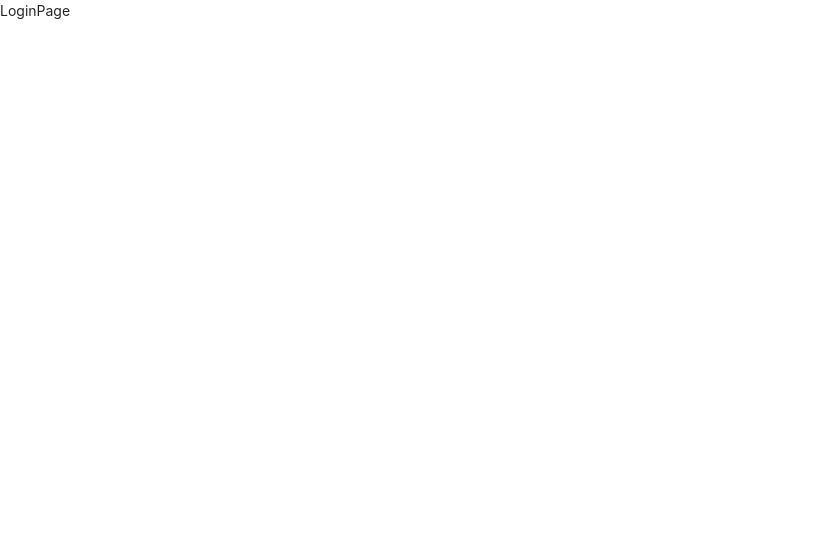
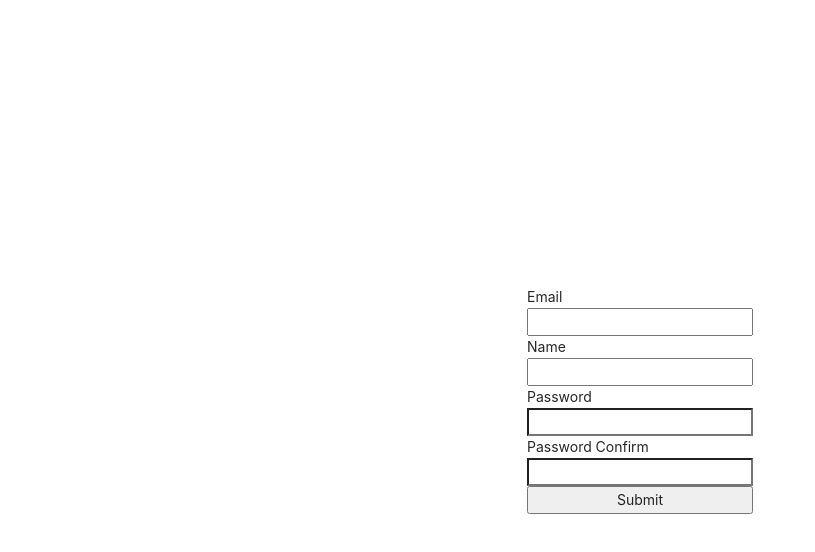
Before and after one commit to Zioq/mern-stack-boilerPlate, a React (Create React App) app in the folder client/: page /login in a window 1280 px wide. Shown: the top 552 px of the page, without its empty margins (0-815 px from the left). Built offline with nearby package versions, Linux system fonts and the light colour scheme.

Commit message:
update login page

```diff
--- a/client/package.json
+++ b/client/package.json
@@ -11,6 +11,7 @@
     "http-proxy-middleware": "^1.0.6",
     "react": "^17.0.2",
     "react-dom": "^17.0.2",
+    "react-hook-form": "^6.15.5",
     "react-redux": "^7.2.3",
     "react-router-dom": "^5.2.0",
     "react-scripts": "4.0.3",
--- a/client/src/components/views/LoginPage/LoginPage.js
+++ b/client/src/components/views/LoginPage/LoginPage.js
@@ -1,11 +1,79 @@
-import React from 'react'
+import React, { useRef } from "react";
+import { useForm } from "react-hook-form";
+
 
 function LoginPage() {
-    return (
-        <div>
-            LoginPage
-        </div>
-    )
+  const { register, watch, errors, handleSubmit } = useForm();
+
+  const password = useRef();
+  password.current = watch("password");
+  const onSubmit = (data) => {
+    console.log(data);
+
+    // enter post request with axios
+  };
+
+  return (
+    <div
+      style={{
+        display: "flex",
+        justifyContent: "center",
+        alignItems: "center",
+        width: "100%",
+        height: "100vh",
+      }}
+    >
+      <form onSubmit={handleSubmit(onSubmit)} style={{display:'flex', flexDirection:'column'}}>
+        <label>Email</label>
+        <input
+          name="email"
+          type="email"
+          ref={register({ required: true, pattern: /^\S+@\S+$/i })}
+        />
+        {errors.email && <p>This email field is required</p>}
+
+        <label>Name</label>
+        <input name="name" ref={register({ required: true, maxLength: 20 })} />
+        {errors.name && errors.name.type === "required" && (
+          <p>This name field is required</p>
+        )}
+        {errors.name && errors.name.type === "maxLength" && (
+          <p>Your input exceed maximum lenght(10)</p>
+        )}
+        <label>Password</label>
+        <input
+          name="password"
+          type="password"
+          ref={register({ required: true, minLenght: 6 })}
+        />
+        {errors.password && errors.password.type === "required" && (
+          <p>This name field is required</p>
+        )}
+        {errors.password && errors.password.type === "minLenght" && (
+          <p>Your should enter more than 6 characters for password</p>
+        )}
+
+        <label>Password Confirm</label>
+        <input
+          name="password_confirm"
+          type="password"
+          ref={register({
+            required: true,
+            validate: (value) => value === password.current,
+          })}
+        />
+        {errors.password_confirm &&
+          errors.password_confirm.type === "required" && (
+            <p>This name field is required</p>
+          )}
+        {errors.password_confirm &&
+          errors.password_confirm.type === "validate" && (
+            <p>The password does not match</p>
+          )}
+        <input type="submit" />
+      </form>
+    </div>
+  );
 }
 
-export default LoginPage
+export default LoginPage;
```
Also changed, not shown: 1 other file (tests, documents, lock files or other folders).
